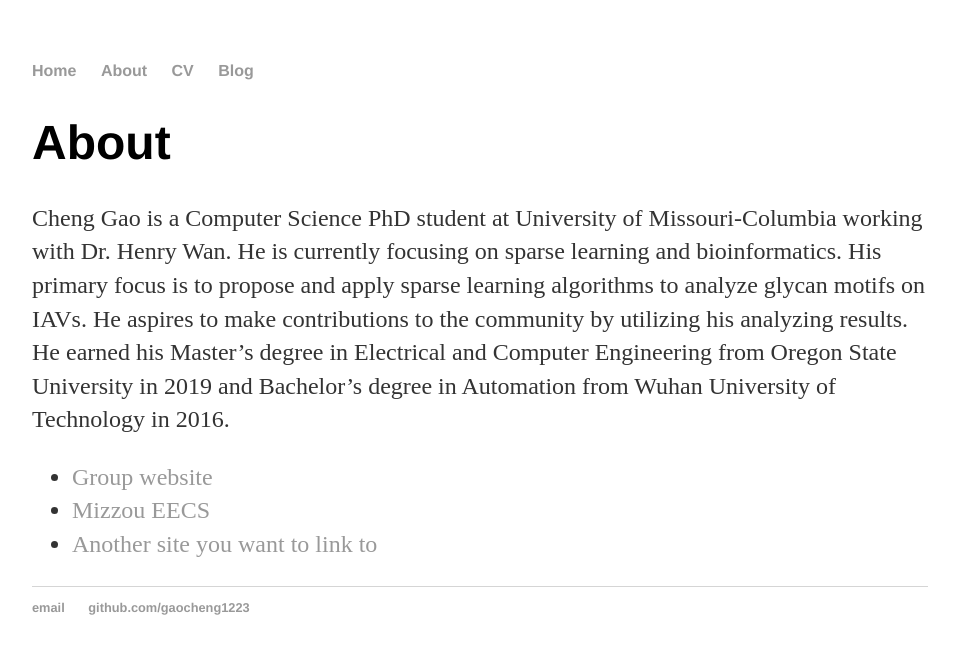
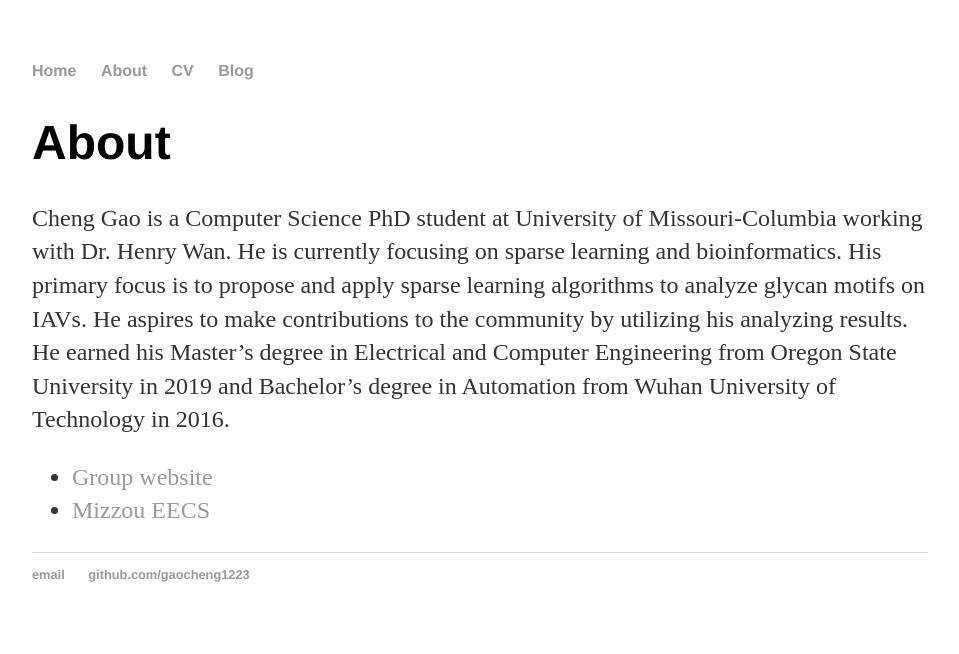
Before and after one commit to gaocheng1994/gaocheng1223.github.io, a Jekyll site: the page built from about/index.html, in a window 1280 px wide. Shown: the top 654 px of the page, without its empty margins (160-1119 px from the left). Built offline with Jekyll 4.4.1, drawn with Linux system fonts in a browser that asks for light colours.

Commit message:
Update index.html

```diff
--- a/about/index.html
+++ b/about/index.html
@@ -12,6 +12,5 @@
 			<ul class="contacts">
 				<li><a href="https://sysbio.missouri.edu">Group website</a></li>
 				<li><a href="https://engineering.missouri.edu/academics/eecs">Mizzou EECS</a></li>
-				<li><a href="#">Another site you want to link to</a></li>
 				</ul>
 		</div>
```
